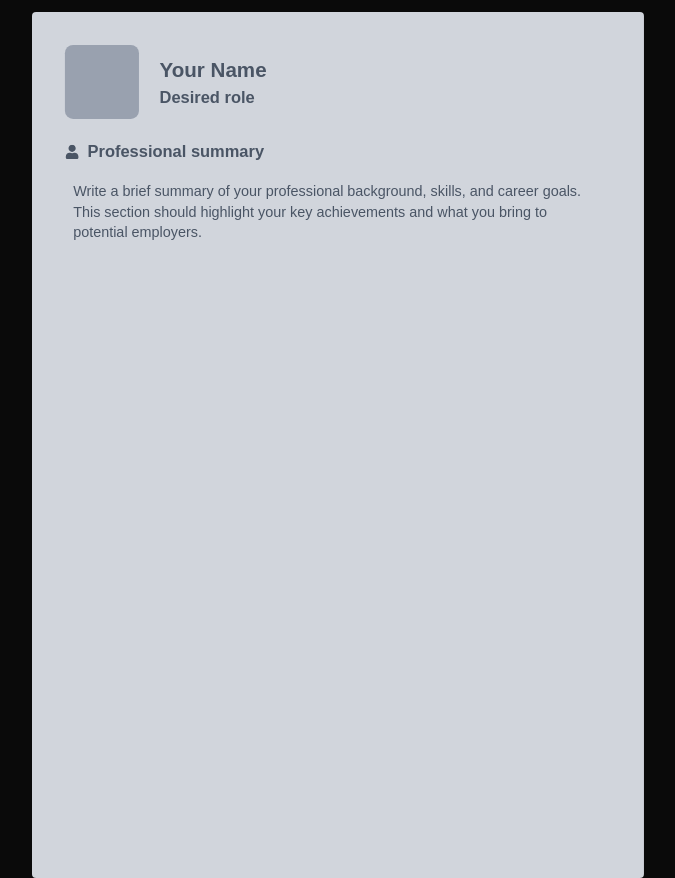
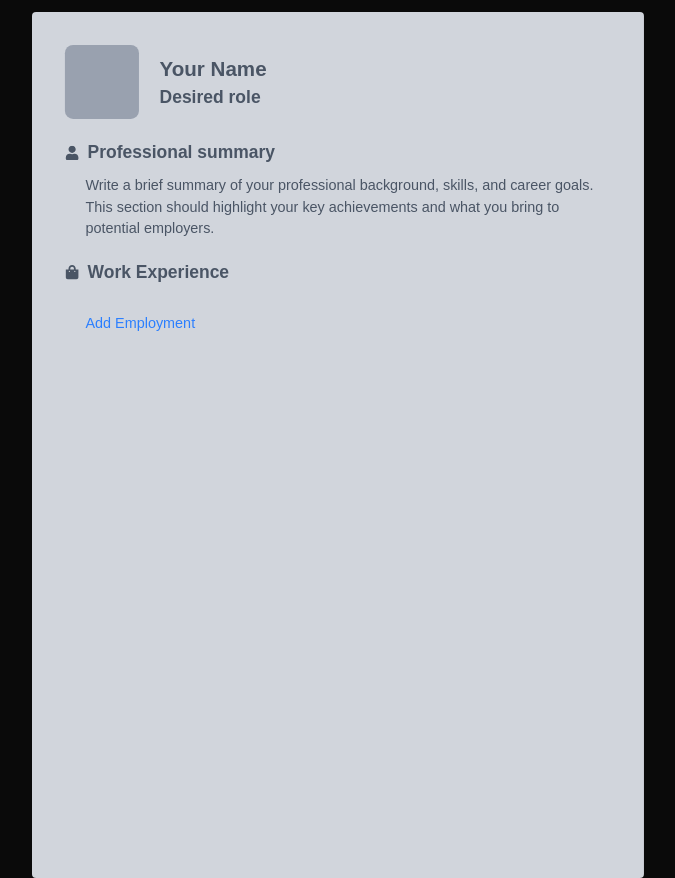
Before and after one commit to MarkDM/resumebuilder, a React (Vite) app: page / in a window 1280 px wide. Shown: the whole page, without its empty margins (368-1043 px from the left). Built offline with nearby package versions, Linux system fonts and the light colour scheme.

Commit message:
Work Experience section

```diff
--- a/src/App.tsx
+++ b/src/App.tsx
@@ -1,5 +1,6 @@
 import React from 'react'
 import ResumeBuilder from './pages/ResumeBuilder'
+import 'react-quill-new/dist/quill.snow.css';
 
 function App() {
   return (
--- a/src/components/EditableText.tsx
+++ b/src/components/EditableText.tsx
@@ -8,7 +8,7 @@ type EditableTextProps = {
 };
 
 export default function EditableText({ children, className, onChange }: EditableTextProps) {
-    const initialText = typeof children === 'string' ? children : 'xxxx';
+    const initialText = typeof children === 'string' ? children : '';
     const [isEditing, setIsEditing] = useState(false);
     const [value, setValue] = useState(initialText);
     const inputRef = useRef<HTMLInputElement>(null);
@@ -70,10 +70,10 @@ export default function EditableText({ children, className, onChange }: Editable
                     className="cursor-pointer inline-flex items-center gap-1"
                 >
                     <span>{value}</span>
-                    <Pencil
+                    {/* <Pencil
                         size={14}
                         className="opacity-0 text-lg group-hover:opacity-100 transition-opacity"
-                    />
+                    /> */}
                 </div>
             )}
         </div>
--- a/src/components/RichTextInlineEditor.tsx
+++ b/src/components/RichTextInlineEditor.tsx
@@ -1,6 +1,5 @@
 import React, { useState, useRef, useEffect, type ReactNode } from 'react';
 import ReactQuill from 'react-quill-new';
-import 'react-quill-new/dist/quill.snow.css';
 
 type RichTextInlineEditorProps = {
   children?: ReactNode;
@@ -25,8 +24,6 @@ export default function RichTextInlineEditor({
       : `<p>${children}</p>`
     : '<p>Click to edit</p>';
 
-  //const BtnAlignCenter = createButton('Align center', '≡', 'justifyCenter');
-
 
   const [content, setContent] = useState<string>(initialContent);
   const [isEditing, setIsEditing] = useState(false);
@@ -36,16 +33,15 @@ export default function RichTextInlineEditor({
   useEffect(() => {
     const handleClickOutside = (e: MouseEvent) => {
       if (containerRef.current && !containerRef.current.contains(e.target as Node)) {
-        if (isEditing) {
-          const html = '';
-
-        }
+        onChange?.(content);
         setIsEditing(false);
       }
     };
     document.addEventListener('mousedown', handleClickOutside);
     return () => document.removeEventListener('mousedown', handleClickOutside);
   }, [isEditing, onChange]);
+
+
 
   return (
     <div ref={containerRef} className={className}>
@@ -54,7 +50,10 @@ export default function RichTextInlineEditor({
       ) : (
 
         <div
-          className="prose max-w-none rounded p-2 hover:shadow cursor-pointer"
+        style={{
+          padding: '0px',
+        }}
+          className="p-0 ql-editor max-w-none rounded hover:shadow cursor-pointer"
           onClick={() => setIsEditing(true)}
           dangerouslySetInnerHTML={{ __html: content }}
         />
--- a/src/components/sections/ResumeProfessionalSummary.tsx
+++ b/src/components/sections/ResumeProfessionalSummary.tsx
@@ -8,10 +8,12 @@ function ResumeProfessionalSummary({ className }: { className?: string }) {
         <div className={`flex flex-col ${className}`}>
             <div className="flex flex-row items-center gap-2">
                 <FaUser className='resume_subtitle' size={14} />
-                <h2 className='resume_subtitle'>Professional summary</h2>
+                <EditableText className='resume_subtitle'>
+                    Professional summary
+                </EditableText>
             </div>
 
-            <RichTextInlineEditor className="mt-2 resume_text" onChange={(newValue) => { console.log(`New summary: ${newValue}`) }}>
+            <RichTextInlineEditor className="mt-2 ml-5 resume_text" onChange={(newValue) => { console.log(`New summary: ${newValue}`) }}>
                 Write a brief summary of your professional background, skills, and career goals. This section should highlight your key achievements and what you bring to potential employers.
             </RichTextInlineEditor>
 
--- /dev/null
+++ b/src/components/sections/work_experience/Employment.tsx
@@ -0,0 +1,29 @@
+import React from 'react'
+import type { Employment } from '../../../types/Employment'
+import EditableText from '../../EditableText'
+import RichTextInlineEditor from '../../RichTextInlineEditor'
+
+function EmploymentComponent({ employment, className }: { employment: Employment, className?: string }) {
+  return (
+    <div className={className}>
+
+      <div className='flex flex-row items-center gap-2'>
+        <EditableText className="resume_subtitle_md">{employment.jobTitle}</EditableText>
+        <span className="text-xs text-gray-400 ">@</span>
+        <EditableText className="resume_subtitle_md">{employment.companyName}</EditableText>
+      </div>
+
+
+      <div className='flex flex-row items-center gap-2'>
+        <EditableText className='text-gray-400 text-sm'>{new Date(employment.startDate).toLocaleDateString()}</EditableText>
+        <span className='text-gray-400 text-sm'>-</span>
+        <EditableText className='text-gray-400 text-sm'>{employment.endDate ? new Date(employment.endDate).toLocaleDateString() : 'Present'}</EditableText>
+      </div>
+
+
+      <RichTextInlineEditor className="resume_text mt-3">{employment.description}</RichTextInlineEditor>
+    </div>
+  )
+}
+
+export default EmploymentComponent
--- /dev/null
+++ b/src/components/sections/work_experience/ResumeWorkExperience.tsx
@@ -0,0 +1,76 @@
+import React, { useState } from 'react'
+import EditableText from '../../EditableText'
+import RichTextInlineEditor from '../../RichTextInlineEditor'
+import { FaShoppingBag } from 'react-icons/fa'
+import type { Employment } from '../../../types/Employment';
+import EmploymentComponent from './Employment';
+
+function ResumeWorkExperience({ className }: { className?: string }) {
+
+    const [employments, setEmployments] = useState<Employment[]>([
+        // {
+        //     id: '1',
+        //     companyName: 'Tech Solutions Inc.',
+        //     jobTitle: 'Software Engineer',
+        //     startDate: '2020-01-15',
+        //     endDate: '2022-06-30',
+        //     description: 'Developed and maintained web applications using React and Node.js.'
+        // },
+        // {
+        //     id: '2',
+        //     companyName: 'Creative Agency Ltd.',
+        //     jobTitle: 'Frontend Developer',
+        //     startDate: '2018-03-01',
+        //     endDate: '2019-12-31',
+        //     description: 'Worked on UI/UX design and implementation for various client projects.'
+        // }
+    ]);
+
+    return (
+        <div className={`flex flex-col ${className}`}>
+            <div className="flex flex-row items-center gap-2 mb-4">
+                <FaShoppingBag className='resume_subtitle' size={14} />
+                <EditableText className='resume_subtitle'>
+                    Work Experience
+                </EditableText>
+            </div>
+
+            {/* <RichTextInlineEditor className="mt-2 resume_text" onChange={(newValue) => { console.log(`New summary: ${newValue}`) }}>
+                Write a brief summary of your professional background, skills, and career goals. This section should highlight your key achievements and what you bring to potential employers.
+            </RichTextInlineEditor> */}
+
+            {
+                employments.map((employment) => (
+                    <div>
+                        <EmploymentComponent key={employment.id} employment={employment} className='ml-5' />
+                        <hr className='mx-5 text-gray-400  my-4' />
+
+                    </div>
+                ))
+            }
+
+            <div className="ml-5 mt-2">
+                <button
+                    className="text-blue-500 hover:underline text-sm"
+                    onClick={() => {
+                        const newEmployment: Employment = {
+                            id: String(employments.length + 1),
+                            companyName: 'Compay Name',
+                            jobTitle: 'Job Title',
+                            startDate: new Date().toISOString().split('T')[0],
+                            endDate: '',
+                            description: 'Description of the job responsibilities and achievements.'
+                        };
+                        setEmployments([...employments, newEmployment]);
+                    }}
+                >
+                    Add Employment
+                </button>
+
+            </div>
+
+        </div>
+    )
+}
+
+export default ResumeWorkExperience
--- a/src/index.css
+++ b/src/index.css
@@ -71,11 +71,16 @@
 }
 
 .resume_subtitle {
-  @apply text-[16px] font-semibold text-gray-600;
+  @apply text-[17px] font-semibold text-gray-600;
 }
 
+.resume_subtitle_md {
+  @apply text-[15px] font-semibold text-gray-600;
+}
+
+
 .resume_text{
-  @apply text-gray-600 text-sm;
+  @apply text-gray-600 text-[14px];
 }
 
 html {
--- a/src/pages/ResumeBuilder.tsx
+++ b/src/pages/ResumeBuilder.tsx
@@ -3,6 +3,7 @@ import React, { useEffect, useRef, useState } from 'react'
 import type { ResumeData } from '../types/ResumeData';
 import ResumeHeader from '../components/sections/ResumeHeader';
 import ResumeProfessionalSummary from '../components/sections/ResumeProfessionalSummary';
+import ResumeWorkExperience from '../components/sections/work_experience/ResumeWorkExperience';
 
 
 
@@ -58,6 +59,7 @@ export default function ResumeBuilder() {
                 <div className="bg-gray-300 w-full h-full p-8 rounded-sm">
                     <ResumeHeader />
                     <ResumeProfessionalSummary className='mt-5'/>
+                    <ResumeWorkExperience className='mt-5'/>
                 </div>
             </div>
         </div>
--- /dev/null
+++ b/src/types/Employment.ts
@@ -0,0 +1,8 @@
+export interface Employment {
+    id: string;
+    companyName: string;
+    jobTitle: string;
+    startDate: string; // ISO date string
+    endDate?: string; // ISO date string, optional for current jobs
+    description: string;
+}
```
Also changed, not shown: src/types/ResumeData.ts (renamed from src/types/ResumeData.tsx).
